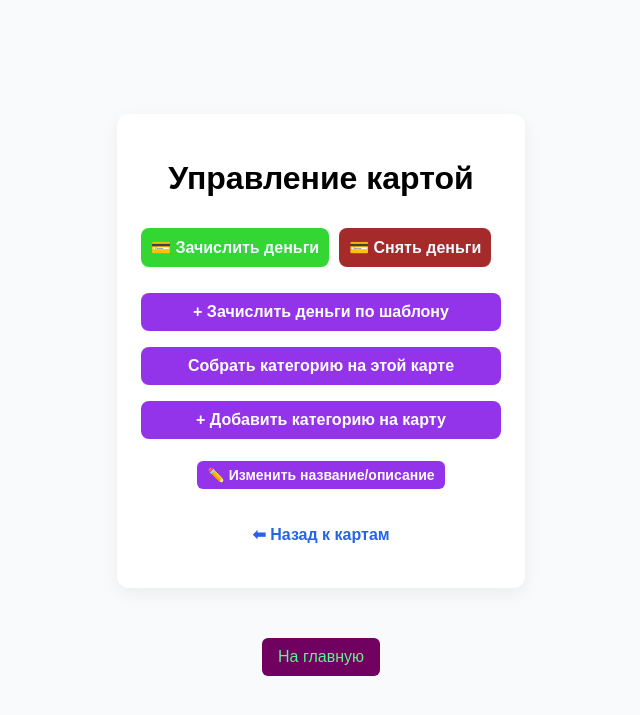
After one commit to FokySN1K/smart_banking, a Python web app: template optymized_front/templates/manage_card.html in a window 1280 px wide. The commit adds this page. Shown: the top 715 px of the page, without its empty margins (319-959 px from the left). Run offline with Jinja, Linux system fonts and the light colour scheme; the template is opened without the code that fills it, so the values that code supplies are empty.

Commit message:
вынес управление картой в отдельную страницу

```diff
--- a/optymized_front/static/main.css
+++ b/optymized_front/static/main.css
@@ -2,7 +2,7 @@
 body{font-family:system-ui;background:#f7fafc;display:flex;align-items:center;justify-content:center;height:100vh;}
 .adding_body{font-family:system-ui;background:#f7fafc;align-items:center;justify-content:center;height:0vh;padding: 40px;}
 
-a{display:block;margin:10px 0;text-decoration:none;padding:10px;border-radius:8px;color:white;font-weight:600;}
+a{display:block;margin:10px 0;text-decoration:none;padding:10px;border-radius:8px;color:rgb(255, 255, 255);font-weight:600;}
 
 .b {
 display: block;
--- a/optymized_front/templates/add_category_to_card.html
+++ b/optymized_front/templates/add_category_to_card.html
@@ -8,7 +8,7 @@
 <body class="adding_body">
 
 
-  <h1 style="text-align:center;">Добавить новую категорию на карту {{card['card_number']}}</h1>
+  <h1 style="text-align:center;">Добавить новую категорию на карту {{card['card_name']}}</h1>
   <form method="post">
 
     <label>Добавить категорию:</label>
--- /dev/null
+++ b/optymized_front/templates/manage_card.html
@@ -0,0 +1,34 @@
+{% extends "base.html" %}
+
+
+{% block title %} Управление картой {% endblock %}
+
+{% block content %}
+
+
+<div class="card">
+<h1 style="text-align:center;">Управление картой {{card['card_name']}}</h1>
+
+<div class="cards-container">
+    <a href="url_for('add_money_card', card_id=card.card_id)" class="cards" style="background-color: rgb(51, 214, 51);color: aliceblue;">💳 Зачислить деньги</a>
+    <a href="url_for('dec_money_card', card_id=card.card_id)" class="cards" style="background-color: brown;color: aliceblue;">💳 Снять деньги</a>
+  </div>
+
+  <p>
+    <a href="{{ url_for('add_money_by_template', card_id=card['card_id']) }}" class="cards">+ Зачислить деньги по шаблону</a>
+  </p>
+
+<p>
+    <a href="{{ url_for('collect_category_money_on_fixed_card', card_id=card['card_id']) }}" class="cards"> Собрать категорию на этой карте </a>
+  </p>
+  <p>
+    <a href="{{ url_for('add_category_to_card', card_id=card['card_id']) }}" class="cards">+ Добавить категорию на карту</a>
+  </p>
+
+  <p>
+    <a class="edit" href="{{ url_for('edit_card', card_id=card['card_id']) }}" class="cards">✏️ Изменить название/описание</a>
+</p>
+
+<a class="b" href="{{ url_for('list_cards') }}">⬅ Назад к картам</a>
+</div>
+{% endblock %}
```
Also changed, not shown: optymized_front/templates/list_cards.html (+2 -10 lines), optymized_front/test_flask.py (+11 -0 lines).
